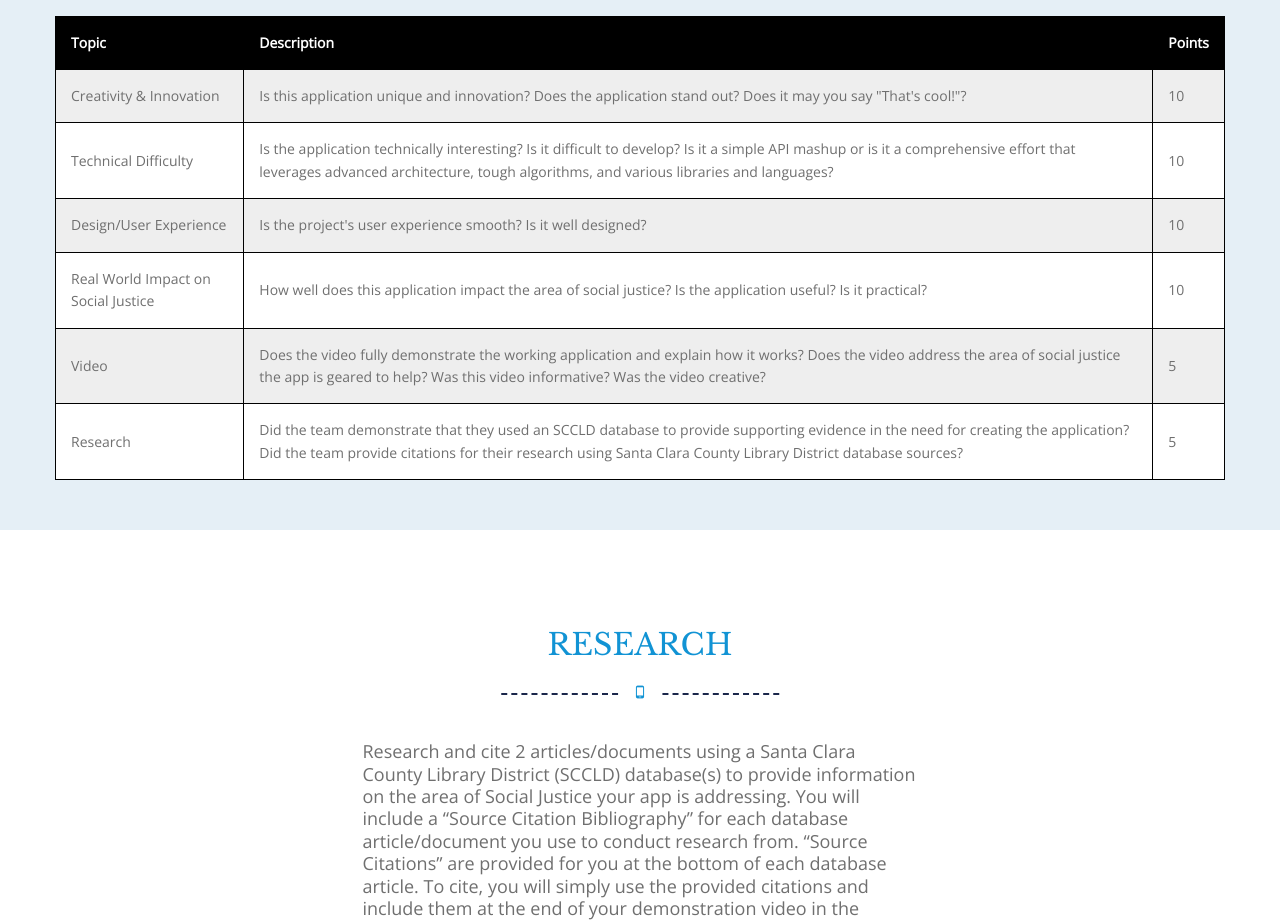
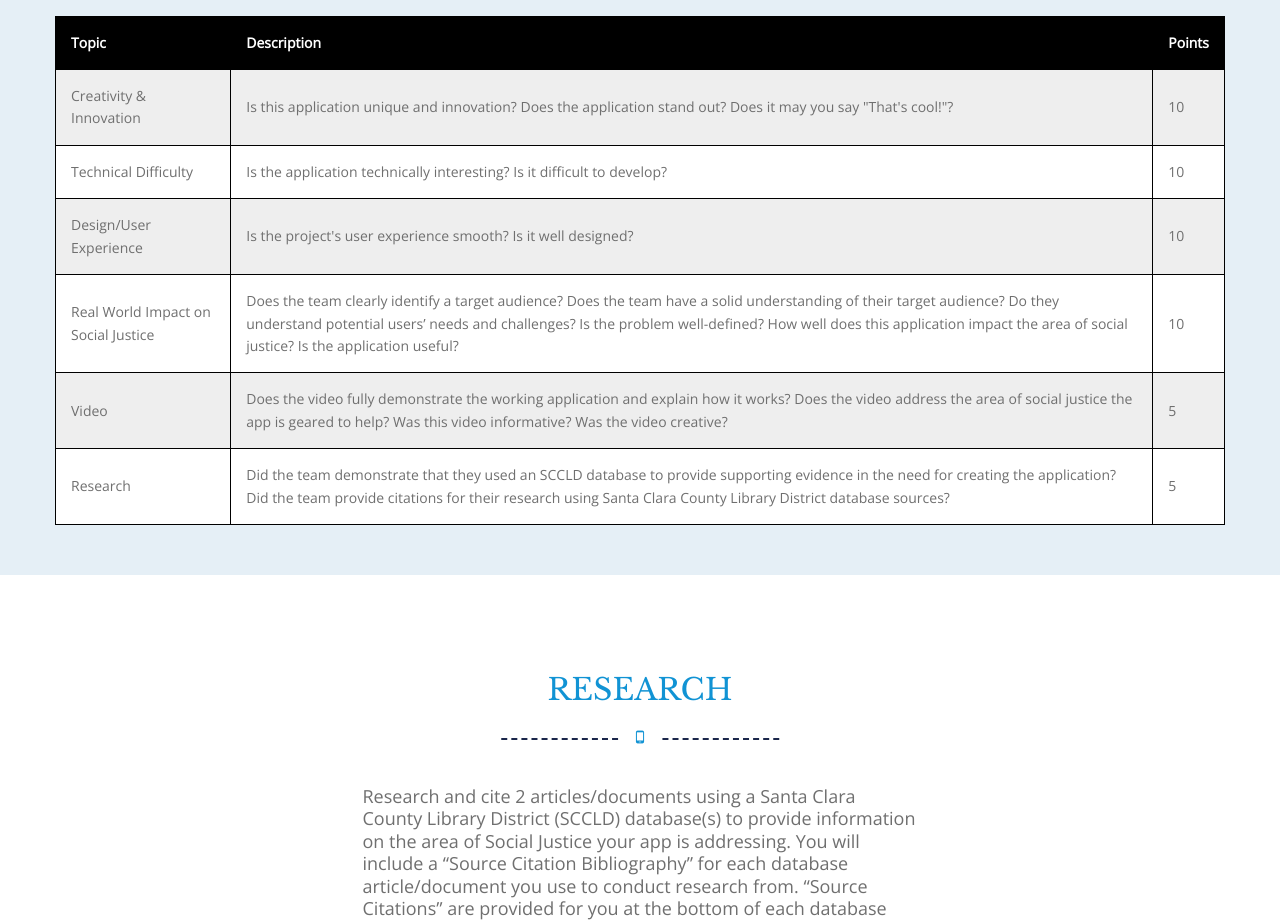
Before and after one commit to teenappdesigncontest/2018, a plain HTML site: page index.html in a window 1280 px wide. Shown: the part 2460-3383 px from the top of the page. Drawn offline with nearby package versions, Linux system fonts and the light colour scheme.

Commit message:
Update index.html

```diff
--- a/index.html
+++ b/index.html
@@ -106,13 +106,6 @@
             <div class="welcome-area">
                 <div class="container">
                     <div class="row flex-v-center">
-                        <!--<div class="col-lg-4">
-                              <img src="img/final_logo.png" alt="">
-                             <div class="welcome-mockup center">
-                              <!--<img src="img/Friends_library.png" width"100" height"200">
-                            </div>
-                          </div>
-                        <!--  <img src="img/final_logo.png" alt="">-->
 
                         <div class="col-md-10 col-lg-10 col-sm-10">
                           <!--col-sm-12 col-xs-12-->
@@ -260,7 +253,7 @@
                        </tr>
                        <tr>
                          <td>Technical Difficulty</td>
-                         <td>Is the application technically interesting? Is it difficult to develop? Is it a simple API mashup or is it a comprehensive effort that leverages advanced architecture, tough algorithms, and various libraries and languages?</td>
+                         <td>Is the application technically interesting? Is it difficult to develop?</td>
                          <td>10</td>
                        </tr>
                        <tr>
@@ -270,7 +263,7 @@
                        </tr>
                        <tr>
                          <td>Real World Impact on Social Justice</td>
-                         <td>How well does this application impact the area of social justice? Is the application useful? Is it practical?</td>
+                         <td>Does the team clearly identify a target audience? Does the team have a solid understanding of their target audience? Do they understand potential users’ needs and challenges? Is the problem well-defined? How well does this application impact the area of social justice? Is the application useful?</td>
                          <td>10</td>
                        </tr>
                        <tr>
@@ -284,11 +277,8 @@
                           <td>5</td>
                         </tr>
                       </table>
-                  <!--</div>
-                </div>-->
         </div>
 
-        <!--     -->
     </div>
 </section>
 <!-- END RULE AREA-->
```
